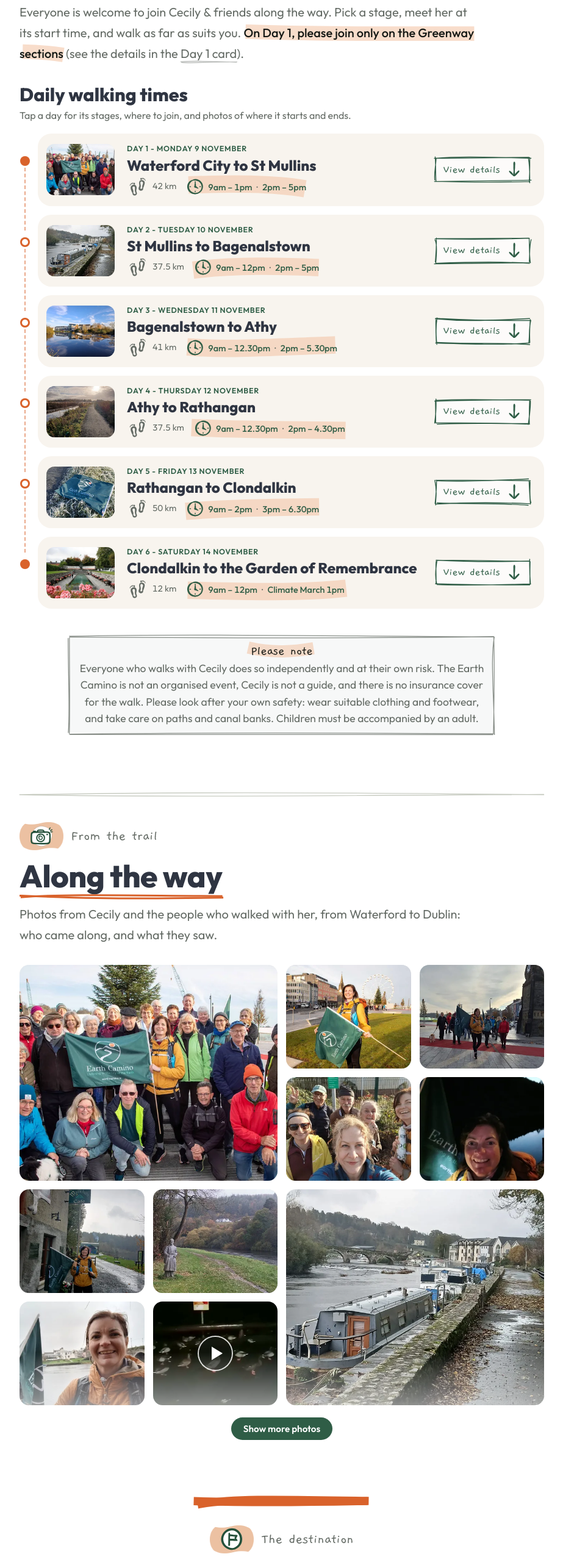
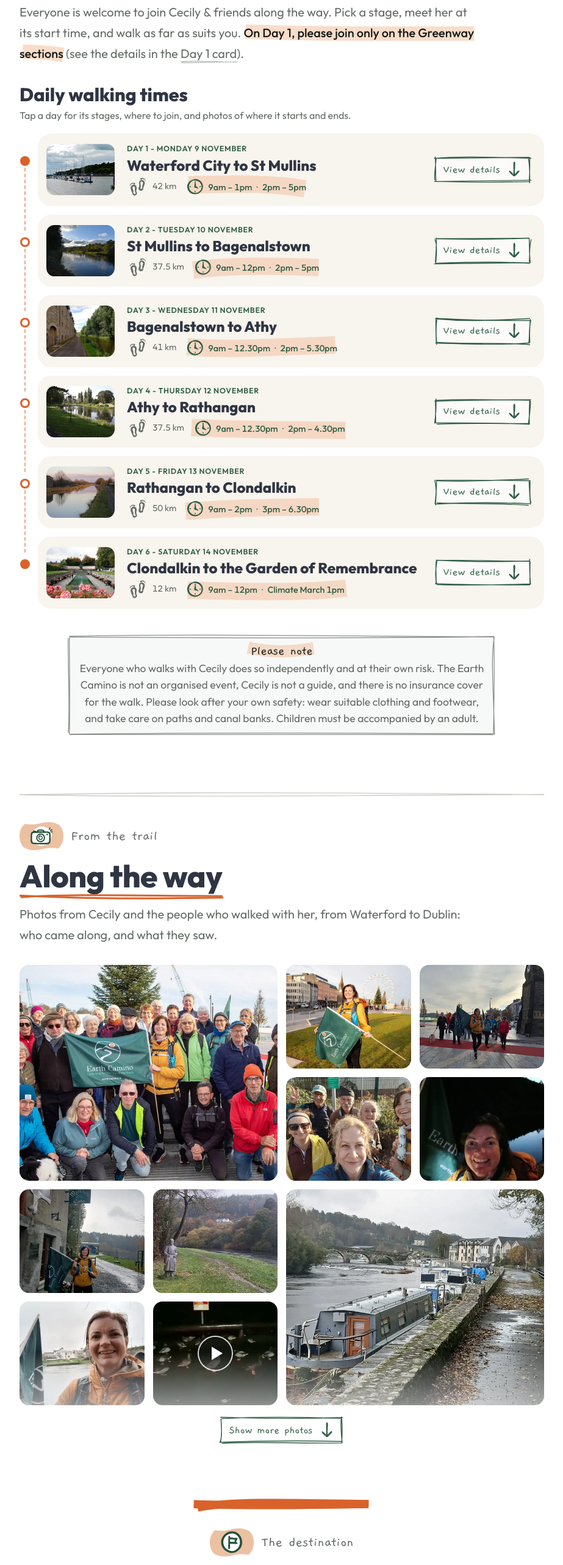
Before and after one commit to ACoci86/earth-camino, a plain HTML site: page index.html in a window 1280 px wide. Shown: the part 2450-5016 px from the top of the page at 61% size, without its empty margins (178-1101 px from the left). Drawn offline with Linux system fonts and the light colour scheme.

Commit message:
Hand-drawn "Show more photos" button; original day card thumbnails
"Show more photos" is drawn like the day cards' "View details": the
sketched box, handwriting and arrow, orange on hover, on every screen.
The day cards go back to their original photos of each day's start;
the walk photos live in "Along the way".

```diff
--- a/css/style.css
+++ b/css/style.css
@@ -315,10 +315,11 @@ figcaption a { color: inherit; }
 @media (min-width: 601px) { .trail-grid.collapsed > .extra-wide { display: none; } }
 @media (prefers-reduced-motion: reduce) { .trail-grid img { transition: none; } }
 .trail-all-wrap { margin-top: 20px; display: flex; justify-content: center; }
-.trail-expand { all: unset; box-sizing: border-box; cursor: pointer; padding: 9px 20px; border-radius: 999px; font: 600 .95rem var(--sans); color: var(--bg); background: var(--earth); transition: background .15s; }   /* opens the rest of the mosaic */
-.trail-expand:hover { background: color-mix(in srgb, #000 15%, var(--earth)); }
-.trail-expand:focus-visible { outline: 2px solid var(--pin); outline-offset: 2px; }
-.trail-expand[hidden] { display: none !important; }
+/* "Show more photos" opens the rest of the mosaic: drawn like the day cards' "View details" (the .day-more box,
+   handwriting and arrow, orange on hover), and its words stay on phones too */
+.trail-expand { appearance: none; margin: 0; border: 0; background: none; cursor: pointer; font-family: "Gaegu", "Segoe Print", cursive; font-size: 1.15rem; line-height: 1; white-space: nowrap; }
+.trail-expand:hover { color: var(--pin); }
+html:not(.js) .trail-expand, .trail-expand[hidden] { display: none !important; }   /* it needs the script */
 .lightbox img { cursor: pointer; }   /* a tap on its left or right side goes back or on (page.js) */
 
 /* The lightbox: one photo at a time over a dark screen, its caption and credit under it */
--- a/index.html
+++ b/index.html
@@ -59,7 +59,7 @@
 <!-- the map is further down the page: its stylesheet loads without holding up the first paint -->
 <link rel="stylesheet" href="vendor/leaflet.min.css" media="print" onload="this.media='all'">
 <noscript><link rel="stylesheet" href="vendor/leaflet.min.css"></noscript>
-<link rel="stylesheet" href="css/style.css?v=120">
+<link rel="stylesheet" href="css/style.css?v=121">
 </head>
 <body>
 
@@ -151,7 +151,7 @@
       <div class="days" id="days">
         <details class="day" id="day-1" style="--i: 0">
           <summary>
-            <img class="day-thumb" src="img/trail/day1-1.jpg" srcset="img/trail/day1-1-400.webp 400w, img/trail/day1-1-800.webp 800w, img/trail/day1-1-1200.webp 1200w" sizes="112px" alt="" loading="lazy">
+            <img class="day-thumb" src="img/waterford.jpg" srcset="img/waterford-400.webp 400w, img/waterford-800.webp 800w, img/waterford-1200.webp 1200w" sizes="112px" alt="" loading="lazy">
             <span class="day-head">
               <span class="day-label">Day 1 - Monday 9 November</span>
               <span class="day-title">Waterford City to St Mullins</span>
@@ -179,7 +179,7 @@
 
         <details class="day" id="day-2" style="--i: 1">
           <summary>
-            <img class="day-thumb" src="img/trail/day2-3.jpg" srcset="img/trail/day2-3-400.webp 400w, img/trail/day2-3-800.webp 800w, img/trail/day2-3-1200.webp 1200w" sizes="112px" alt="" loading="lazy">
+            <img class="day-thumb" src="img/stmullins-barrow-sun.jpg" srcset="img/stmullins-barrow-sun-400.webp 400w, img/stmullins-barrow-sun-800.webp 800w, img/stmullins-barrow-sun-1200.webp 1200w" sizes="112px" alt="" loading="lazy">
             <span class="day-head">
               <span class="day-label">Day 2 - Tuesday 10 November</span>
               <span class="day-title">St Mullins to Bagenalstown</span>
@@ -207,7 +207,7 @@
 
         <details class="day" id="day-3" style="--i: 2">
           <summary>
-            <img class="day-thumb" src="img/trail/day3-19.jpg" srcset="img/trail/day3-19-400.webp 400w, img/trail/day3-19-800.webp 800w, img/trail/day3-19-1200.webp 1200w" sizes="112px" alt="" loading="lazy">
+            <img class="day-thumb" src="img/bagenalstown-towpath.jpg" srcset="img/bagenalstown-towpath-400.webp 400w, img/bagenalstown-towpath-800.webp 800w, img/bagenalstown-towpath-1200.webp 1200w" sizes="112px" alt="" loading="lazy">
             <span class="day-head">
               <span class="day-label">Day 3 - Wednesday 11 November</span>
               <span class="day-title">Bagenalstown to Athy</span>
@@ -235,7 +235,7 @@
 
         <details class="day" id="day-4" style="--i: 3">
           <summary>
-            <img class="day-thumb" src="img/trail/day4-4.jpg" srcset="img/trail/day4-4-400.webp 400w, img/trail/day4-4-800.webp 800w, img/trail/day4-4-1200.webp 1200w" sizes="112px" alt="" loading="lazy">
+            <img class="day-thumb" src="img/athy-river.jpg" srcset="img/athy-river-400.webp 400w, img/athy-river-800.webp 800w, img/athy-river-1200.webp 1200w" sizes="112px" alt="" loading="lazy">
             <span class="day-head">
               <span class="day-label">Day 4 - Thursday 12 November</span>
               <span class="day-title">Athy to Rathangan</span>
@@ -263,7 +263,7 @@
 
         <details class="day" id="day-5" style="--i: 4">
           <summary>
-            <img class="day-thumb" src="img/trail/day5-1.jpg" srcset="img/trail/day5-1-400.webp 400w, img/trail/day5-1-800.webp 800w, img/trail/day5-1-1200.webp 1200w" sizes="112px" alt="" loading="lazy" style="object-position: 50% 100%">
+            <img class="day-thumb" src="img/rathangan-canal.jpg" srcset="img/rathangan-canal-400.webp 400w, img/rathangan-canal-800.webp 800w, img/rathangan-canal-1200.webp 1200w" sizes="112px" alt="" loading="lazy">
             <span class="day-head">
               <span class="day-label">Day 5 - Friday 13 November</span>
               <span class="day-title">Rathangan to Clondalkin</span>
@@ -505,7 +505,7 @@
         <figcaption>“Lunch at Robertstown, where the Barrow Way meets the Grand Canal.” <span class="by">Cecily Maher</span></figcaption>
         </figure>
       </div>
-      <p class="trail-all-wrap"><button class="trail-expand" type="button" aria-expanded="false" hidden>Show more photos</button></p>
+      <p class="trail-all-wrap"><button class="trail-expand day-more" type="button" aria-expanded="false">Show more photos</button></p>
     </div>
   </section>
   <!-- a photo opened large, with the previous and next ones a tap or swipe away (page.js) -->
@@ -583,6 +583,6 @@
 <script src="vendor/rough.js"></script>
 <script src="js/map.js?v=14"></script>
 <script src="vendor/rough-notation.iife.js"></script>
-<script src="js/page.js?v=61"></script>
+<script src="js/page.js?v=62"></script>
 </body>
 </html>
--- a/js/page.js
+++ b/js/page.js
@@ -302,11 +302,11 @@ document.documentElement.classList.add('js');   // the stylesheet hides what the
   const shown = grid ? [...grid.children].filter(f => !f.hidden) : [];
   const video = shown.findIndex(f => f.querySelector('[data-video]'));
   const wideCut = video >= 0 ? video + 1 : 10;
+  if (more && shown.length <= 5) more.hidden = true;   // nothing more to show
   if (more && shown.length > 5) {
     shown.slice(5).forEach(f => f.classList.add('extra'));
     shown.slice(wideCut).forEach(f => f.classList.add('extra-wide'));
     grid.classList.add('collapsed');
-    more.hidden = false;
     more.addEventListener('click', () => {
       grid.classList.remove('collapsed');
       more.hidden = true;
```
